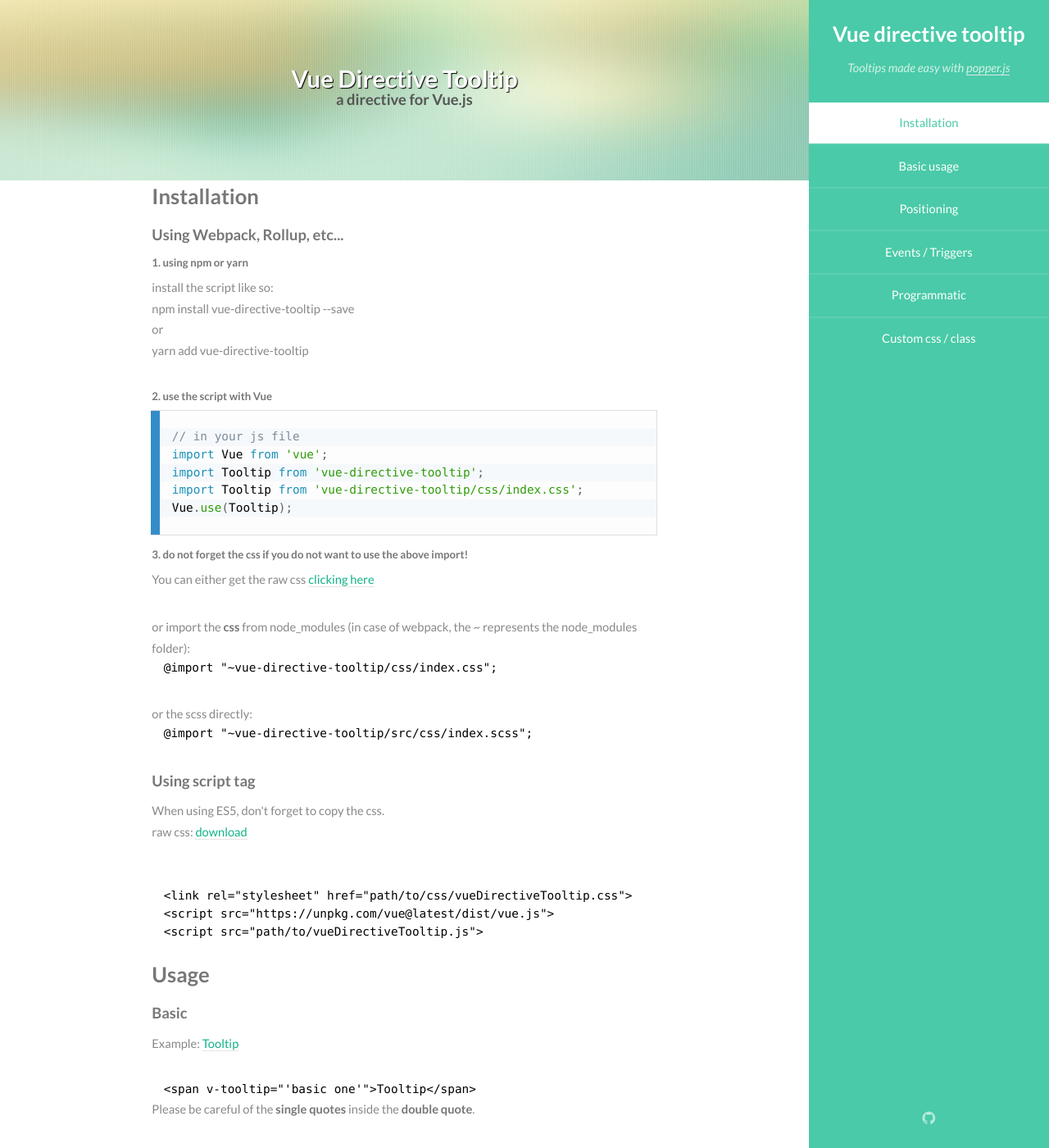
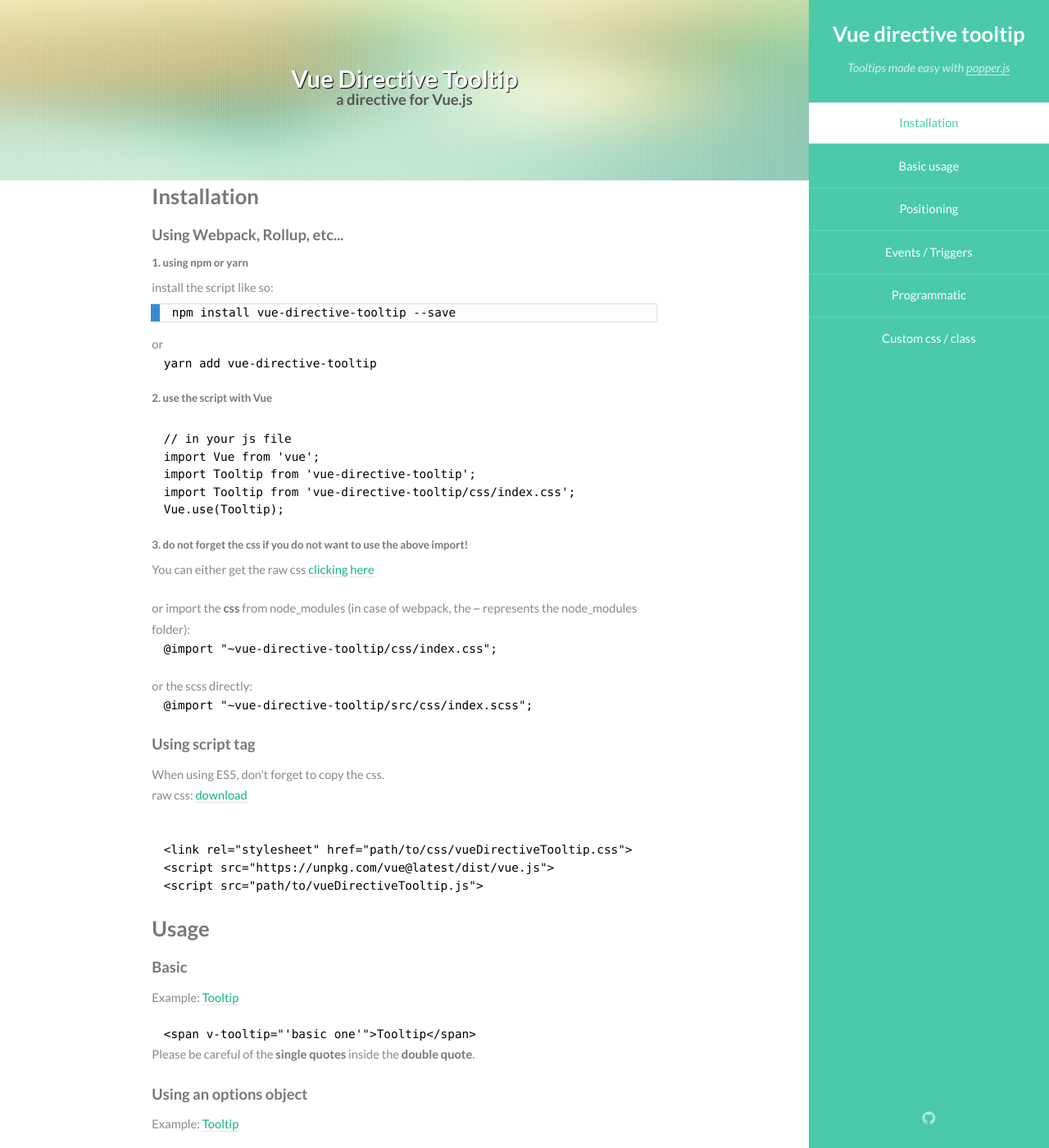
Before and after one commit to hekigan/vue-directive-tooltip, a Jekyll site: the page built from docs/index.html, in a window 1280 px wide and 1400 px high. Shown: the whole window at 82% size. Built offline with Jekyll 4.4.1, drawn with Linux system fonts in a browser that asks for light colours.

Commit message:
- updated docs styles

```diff
--- a/docs/css/style.css
+++ b/docs/css/style.css
@@ -48,7 +48,7 @@
 	}
 
 	p {
-		margin: 0 0 2.25em 0;
+		margin: 0 0 1.5em 0;
 	}
 
 	h1, h2, h3, h4, h5, h6 {
--- a/docs/index.html
+++ b/docs/index.html
@@ -21,9 +21,9 @@ layout: default
             <h5>1. using npm or yarn</h5>
             <p>
                 install the script like so: <br>
-                <code>npm install vue-directive-tooltip --save</code> <br>
-                or <br>
-                <code>yarn add vue-directive-tooltip</code>
+                <prism lang="terminal">npm install vue-directive-tooltip --save</prism>
+                or
+                <prism lang="terminal">yarn add vue-directive-tooltip</prism>
             </p>
 
             <h5>2. use the script with Vue</h5>
```
Also changed, not shown: 3 other files.
